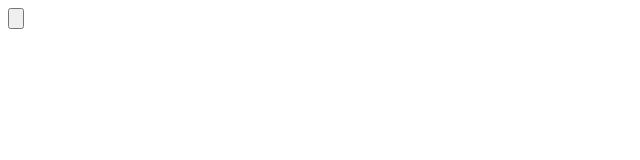
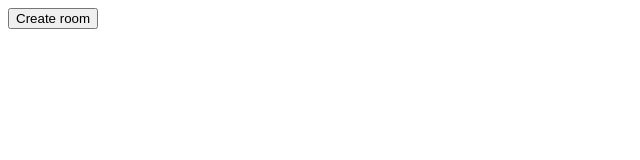
Before and after one commit to YoonHyunWoo/Sem_OX, a website: page StaticWeb/index.html in a window 1280 px wide. Shown: the whole page, without its empty margins (0-640 px from the left). Drawn offline with Linux system fonts and the light colour scheme.

Commit message:
add Create room button

```diff
--- a/StaticWeb/index.html
+++ b/StaticWeb/index.html
@@ -7,6 +7,6 @@
     <title>SemOX</title>
 </head>
 <body>
-    <input type="button" value-="방 만들기">
+    <button>Create room</button>
 </body>
 </html>
```
